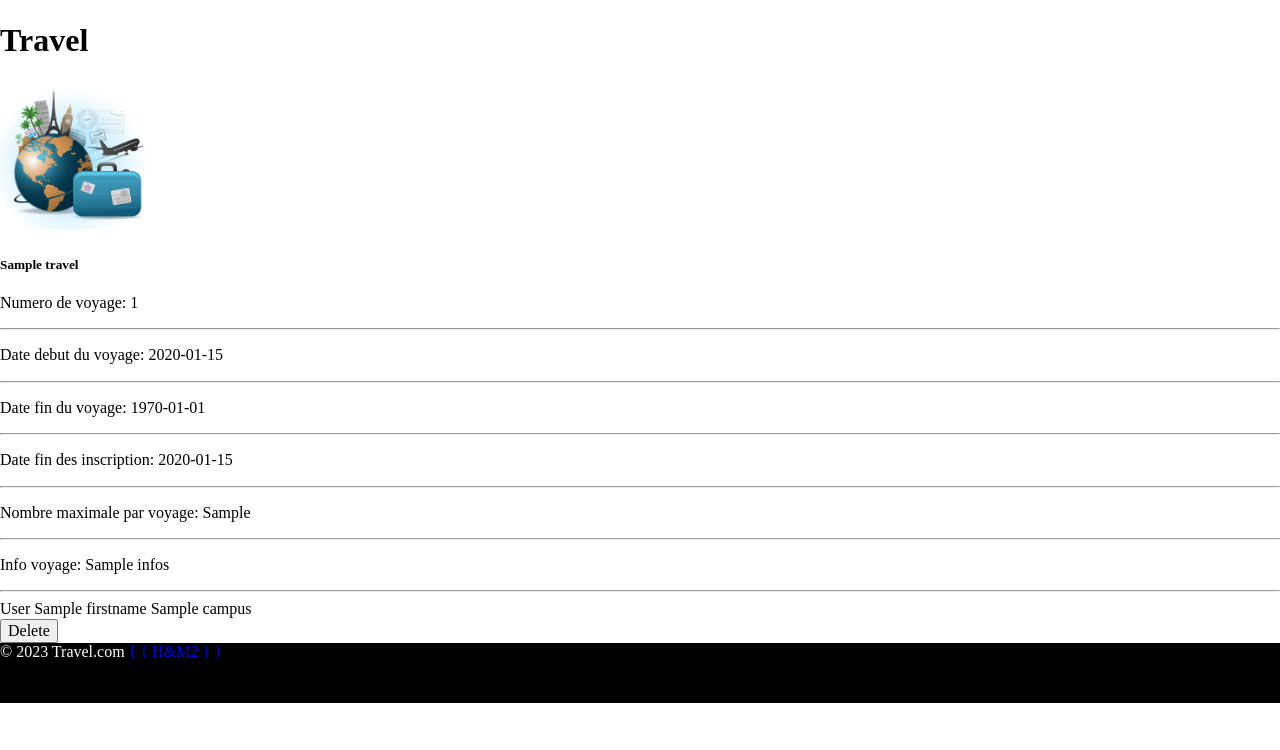
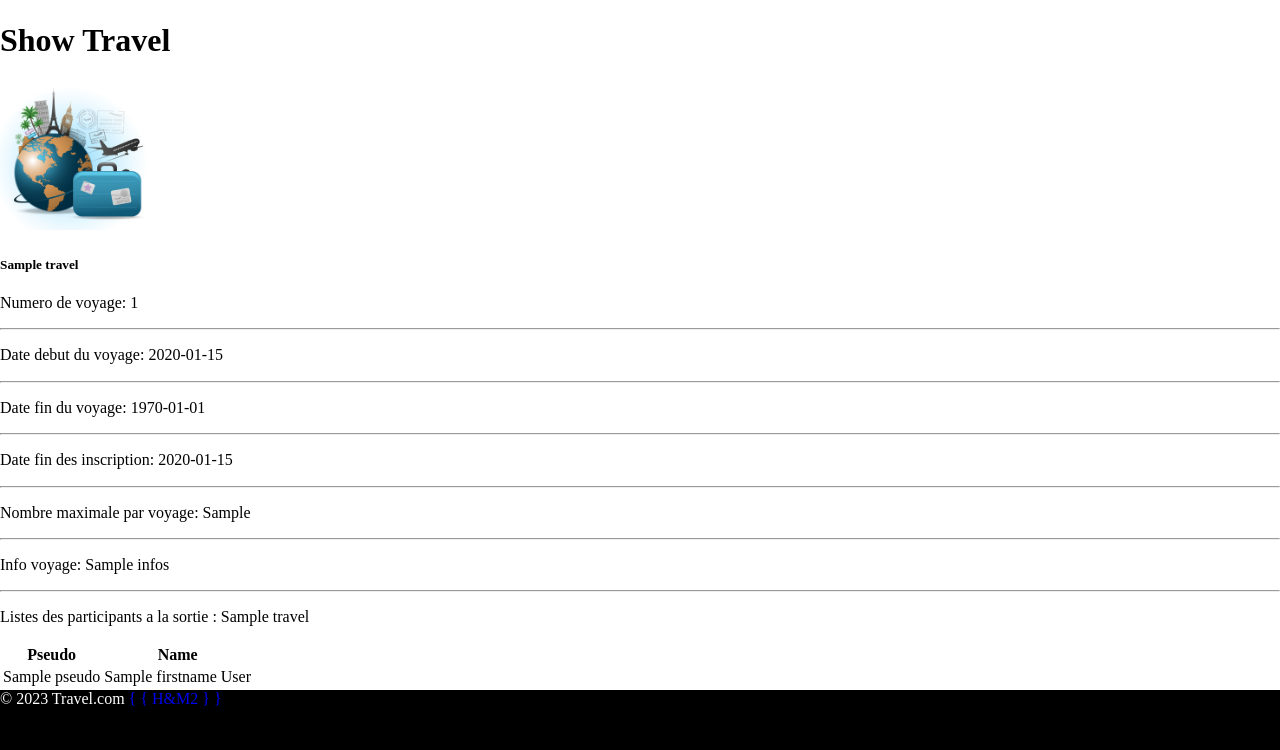
Before and after one commit to Mfail4562/ProjetSortir, a Symfony app: template templates/travel/show.html.twig in a window 1280 px wide. Shown: the part 127-877 px from the top of the page. Before the commit the page ends 830 px from the top, so only its background shows below. Run offline with Twig, Linux system fonts and the light colour scheme; the template is opened without the code that fills it: most values are stand-ins (such as "Sample title", 1, 10 or a date in 2020); some libraries are stand-ins or nearby versions.

Commit message:
template show participant

```diff
--- a/templates/travel/show.html.twig
+++ b/templates/travel/show.html.twig
@@ -3,29 +3,63 @@
 {% block title %}Travel{% endblock %}
 
 {% block body %}
-    <h1>Travel</h1>
+
     <div class="container py-5">
+        <h1 class="text-center">Show Travel</h1>
         <div class="row">
             <div class="card border-white">
-                    <img src="{{ asset('img/travelLogo/illustration.jpg') }}" alt="avatar-center" class="rounded-circle img-fluid" style="width:150px">
+                <img src="{{ asset('img/travelLogo/illustration.jpg') }}" alt="avatar-center"
+                     class="rounded-circle img-fluid" style="width:150px">
                 <h5 class="my-3">{{ travel.name }}</h5>
-                    <p class="text-muted mb-1">Numero de voyage: {{ travel.id }}</p><hr />
-                    <p class="text-muted mb-1">Date debut du voyage: {{ travel.dateStart ? travel.dateStart|date('Y-m-d ') : ''}}</p><hr />
-                    <p class="text-muted mb-1">Date fin du voyage: {{ travel.duration ? travel.duration|date('Y-m-d ') : '' }}</p><hr />
-                    <p class="text-muted mb-1">Date fin des inscription: {{ travel.limitDateSubscription ? travel.limitDateSubscription|date('Y-m-d ') : '' }}</p><hr />
-                    <p class="text-muted mb-1">Nombre maximale par voyage: {{ travel.nbMaxTraveler }}</p><hr />
-                    <p class="text-muted mb-1">Info voyage: {{ travel.infos }}</p><hr/>
-                    {% for subscriptionedTravelers in travel %}
-                        <tr>
-                            <td>{{ subscriptionedTravelers.lastname }} {{ subscriptionedTravelers.firstname }}</td>
-                            <td>{{ subscriptionedTravelers.campus }} </td>
-                        </tr>
-                    {% endfor %}
-                    <div class="card-body text-center">
-                        <a class="btn btn-secondary m-2 my-sm-0 text-muted mb-1"
-                        {{ include('travel/_delete_form.html.twig') }}</a>
+                <p class="text-muted mb-1">Numero de voyage: {{ travel.id }}</p>
+                <hr/>
+                <p class="text-muted mb-1">Date debut du
+                    voyage: {{ travel.dateStart ? travel.dateStart|date('Y-m-d ') : '' }}</p>
+                <hr/>
+                <p class="text-muted mb-1">Date fin du
+                    voyage: {{ travel.duration ? travel.duration|date('Y-m-d ') : '' }}</p>
+                <hr/>
+                <p class="text-muted mb-1">Date fin des
+                    inscription: {{ travel.limitDateSubscription ? travel.limitDateSubscription|date('Y-m-d ') : '' }}</p>
+                <hr/>
+                <p class="text-muted mb-1">Nombre maximale par voyage: {{ travel.nbMaxTraveler }}</p>
+                <hr/>
+                <p class="text-muted mb-1">Info voyage: {{ travel.infos }}</p>
+                <hr/>
+
+                {#                <div class="card-body text-center"> #}
+                {#                    <a class="btn btn-secondary m-2 my-sm-0 text-muted mb-1" #}
+                {#                    />{{ include('travel/_delete_form.html.twig') }}</a> #}
+                {#                </div> #}
             </div>
         </div>
     </div>
+    <section>
+        <div>
+            <p> Listes des participants a la sortie : {{ travel.name }}</p>
         </div>
+        <table class="table ">
+
+            <thead>
+            <tr>
+                <th>Pseudo</th>
+                <th>Name</th>
+
+            </tr>
+            </thead>
+            <tbody>
+            {% for t in travel.subscriptionedTravelers %}
+                <tr>
+                    <td>{{ t.pseudo }}</td>
+                    <td>{{ t.firstname }} {{ t.lastname }}</td>
+                </tr>
+            {% endfor %}
+            </tbody>
+        </table>
+    </section>
+
+
+
+
+
 {% endblock %}
--- a/templates/user/show.html.twig
+++ b/templates/user/show.html.twig
@@ -82,6 +82,7 @@
                 </div>
             </div>
         </div>
+
     </section>
 
 
```
Lines whose indentation alone changed are shown as unchanged.
